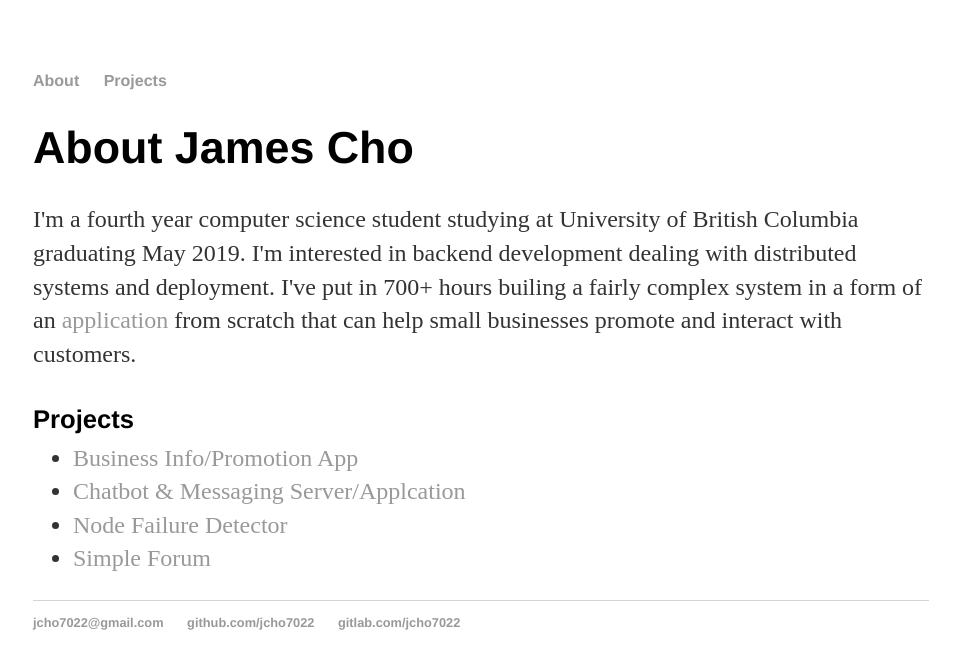
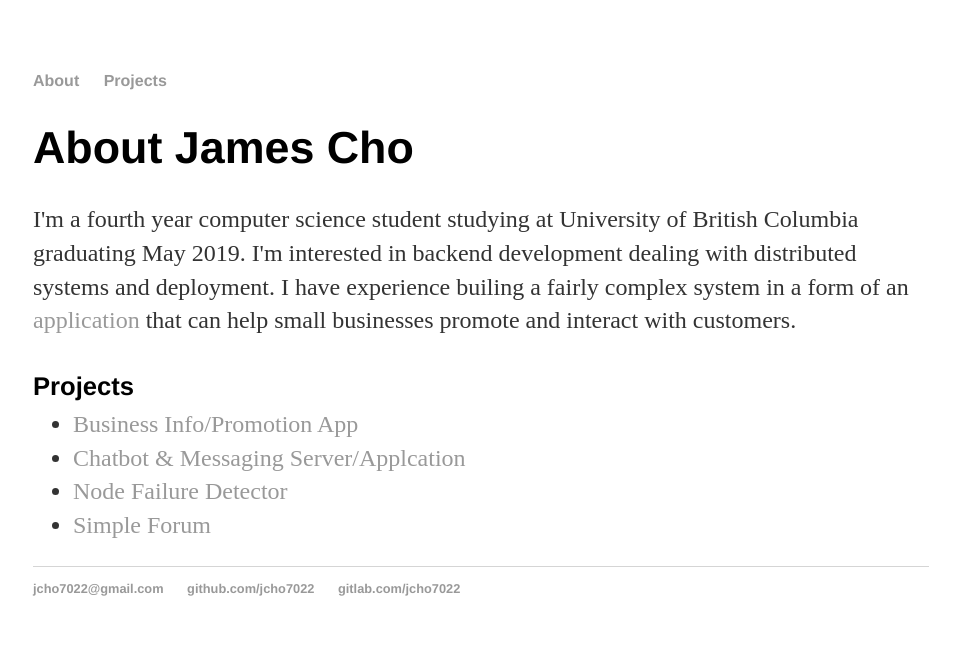
Before and after one commit to jcho7022/jcho7022.github.io, a Jekyll site: the page built from index.html, in a window 1280 px wide. Shown: the top 669 px of the page, without its empty margins (159-1119 px from the left). Built offline with Jekyll 4.4.1, drawn with Linux system fonts in a browser that asks for light colours.

Commit message:
Update index.html

```diff
--- a/index.html
+++ b/index.html
@@ -6,9 +6,9 @@ title: About James Cho
 	<h1>About James Cho</h1>
 		<p>
 		I'm a fourth year computer science student studying at University of British Columbia graduating May 2019.
-		I'm interested in backend development dealing with distributed systems and deployment. I've put in 700+ hours
+		I'm interested in backend development dealing with distributed systems and deployment. I have experience
 		builing a fairly complex system in a form of an <a href="https://play.google.com/store/apps/details?id=com.floatapplication">application</a>
-		from scratch that can help small businesses promote and interact with customers.
+		that can help small businesses promote and interact with customers.
 		</p>
 
 	<h4><b>Projects</b></h4>
```
